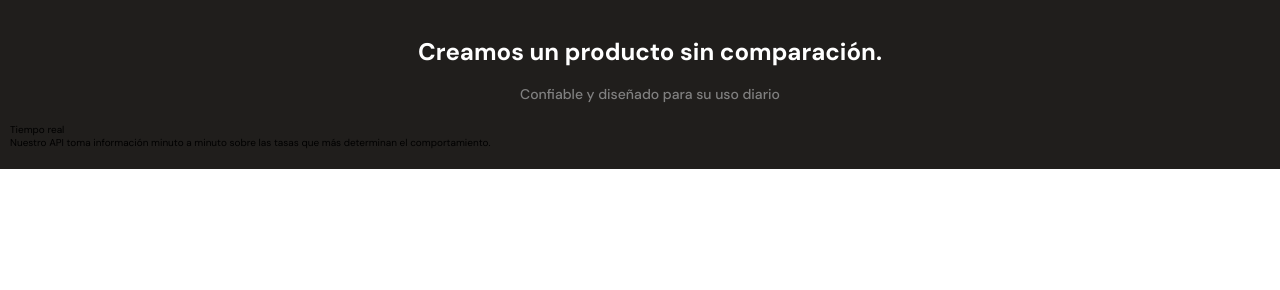
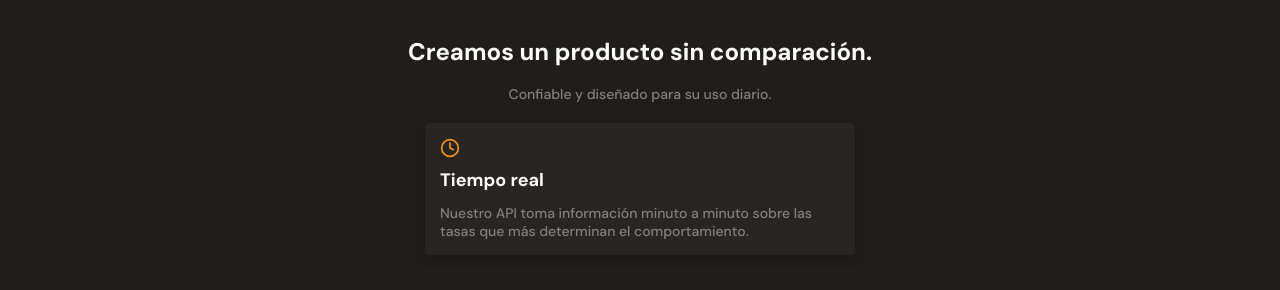
Before and after one commit to Juanstor/PotatoBit, a plain HTML site: page index.html in a window 1280 px wide. Shown: the part 1154-1444 px from the top of the page. Before the commit the page ends 1323 px from the top, so only its background shows below. Drawn offline with Linux system fonts and the light colour scheme.

Commit message:
add more stiles to first card, this steps include some changes in the section, to fix the space in 320px, some issues with the width and padding (more than 320px)

```diff
--- a/css/main.css
+++ b/css/main.css
@@ -15,7 +15,7 @@
     --black: #282623;
     --gray: #757575;
     --off-white: #FAF8F7;
-    --just-white: #FFF;
+    --just-white: #FFFFFF;
 }
 * {
     box-sizing: 0;
@@ -241,7 +241,8 @@ main {
     width: 100%;
     min-width: 320px;
     height: auto;
-    padding: 20px 10px;
+    /* padding: 20px 10px; unable to fix propperly in 320px, is more than that*/
+    padding: 20px 0;
     background-color: var(--warm-black);
 }
 .product-detail--potato-logo {
@@ -274,3 +275,37 @@ main {
     line-height: 1.8rem;
     color: #808080;
 }
+.product-detail--card {
+    width: 80%;
+    min-width: 256px;
+    max-width: 400px;
+    height: auto;
+    margin: 15px auto;
+    padding: 15px;
+    background-color: var(--black);
+    border-radius: 5px;
+    box-shadow: 0 4px 8px rgba(0, 0, 0, 0.16);
+}
+.product-detail--card .clock {
+    display: inline-block;
+    width: 20px;
+    height: 20px;
+    margin-bottom: 10px;
+    background-image: url("/assets/icons/clock.svg");
+    background-size: cover;
+    background-position: center;
+    background-repeat: no-repeat;
+}
+.product--card-title {
+    margin-bottom: 15px;
+    font-size: 1.8rem;
+    font-weight: 700;
+    line-height: 1.8rem;
+    color: var(--just-white);
+}
+.product--card-body {
+    font-size: 1.4rem;
+    font-weight: 500;
+    line-height: 1.8rem;
+    color: #808080;
+}
--- a/index.html
+++ b/index.html
@@ -66,7 +66,7 @@
             <span class="product-detail--potato-logo"></span>
             <div class="product-detail--title">
                 <h2>Creamos un producto sin comparación.</h2>
-                <p>Confiable y diseñado para su uso diario</p>
+                <p>Confiable y diseñado para su uso diario.</p>
             </div>
             <section class="product-cards--container">
                 <article class="product-detail--card">
```
